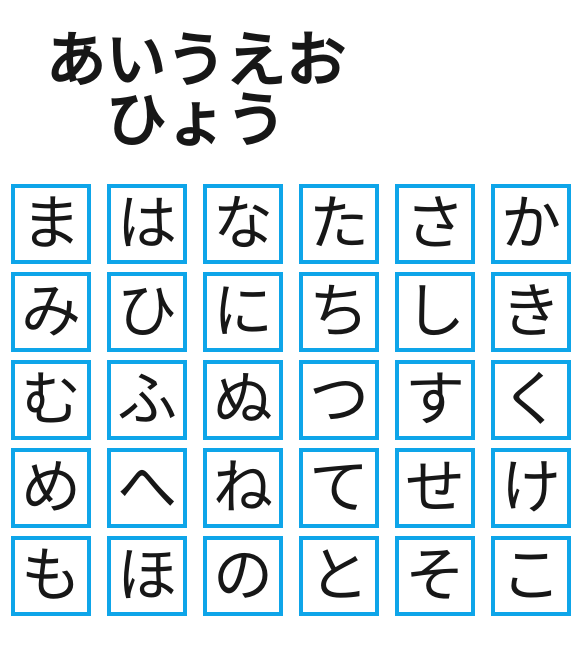
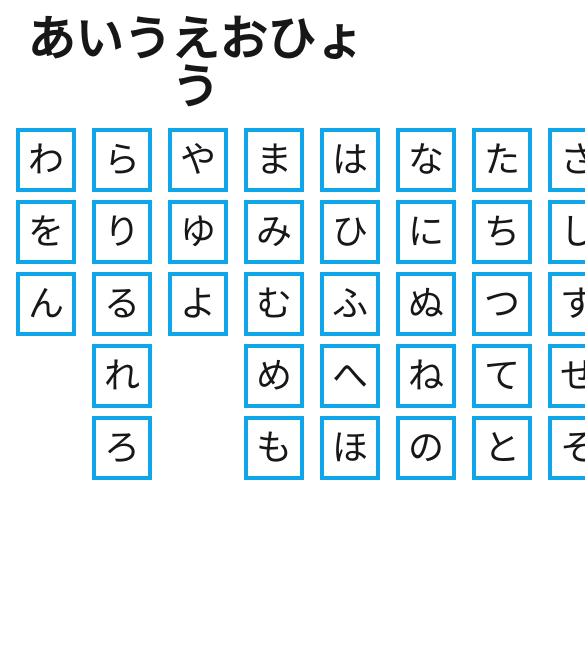
Before and after one commit to hypermkt/hyperkana, a Next.js app: page /hiragana in a window 390 px wide. Shown: the top 654 px of the page, 585 px wide, since content can reach past the window. Built offline with nearby package versions, Linux system fonts and the light colour scheme.

Commit message:
Responsive for hiranaga list page

```diff
--- a/src/app/hiragana/page.tsx
+++ b/src/app/hiragana/page.tsx
@@ -1,7 +1,7 @@
 import Link from "next/link";
 
 export default function HiraganaList() {
-  const gojuonColumns = [
+  const groups = [
     ["あ", "い", "う", "え", "お"], // あ行
     ["か", "き", "く", "け", "こ"], // か行
     ["さ", "し", "す", "せ", "そ"], // さ行
@@ -9,33 +9,37 @@ export default function HiraganaList() {
     ["な", "に", "ぬ", "ね", "の"], // な行
     ["は", "ひ", "ふ", "へ", "ほ"], // は行
     ["ま", "み", "む", "め", "も"], // ま行
-    ["や", "", "ゆ", "", "よ"], // や行
+    ["や", "ゆ", "よ", "", ""], // や行（3文字）
     ["ら", "り", "る", "れ", "ろ"], // ら行
-    ["わ", "", "を", "", "ん"], // わ行
+    ["わ", "を", "ん", "", ""], // わ行（3文字）
   ];
 
   return (
-    <div className="p-8">
-      <h1 className="text-6xl md:text-6xl font-bold mb-8 text-center">
+    <div className="p-4">
+      <h1 className="text-5xl lg:text-6xl font-bold text-center mb-4">
         あいうえおひょう
       </h1>
-
-      {/* flex で右から左に並べる */}
-      <div className="flex flex-row-reverse justify-center gap-4 max-w-4xl mx-auto">
-        {gojuonColumns.map((column, colIndex) => (
-          <div key={colIndex} className="flex flex-col items-center gap-2">
-            {column.map((char, rowIndex) => (
-              <div
-                key={rowIndex}
-                className="w-20 h-20 border flex items-center justify-center text-6xl border-sky-500 border-4"
-              >
-                {char ? (
+      <div className="flex flex-row-reverse justify-evenly gap-4 w-full">
+        {groups.map((group, groupIndex) => (
+          <div
+            key={groupIndex}
+            className="flex flex-col items-center space-y-2 flex-1"
+          >
+            {group.map((char, index) =>
+              char ? (
+                <div
+                  key={index}
+                  className="border-sky-500 border-4 p-2 text-4xl min-w-[3rem] min-h-[3rem] flex items-center justify-center lg:border-7 lg:text-6xl"
+                >
                   <Link href={`/hiragana/${char}`}>{char}</Link>
-                ) : (
-                  "" // 空セルの場合は何も表示しない
-                )}
-              </div>
-            ))}
+                </div>
+              ) : (
+                <div
+                  key={index}
+                  className="p-2 min-w-[3rem] min-h-[3rem]"
+                ></div>
+              )
+            )}
           </div>
         ))}
       </div>
```
